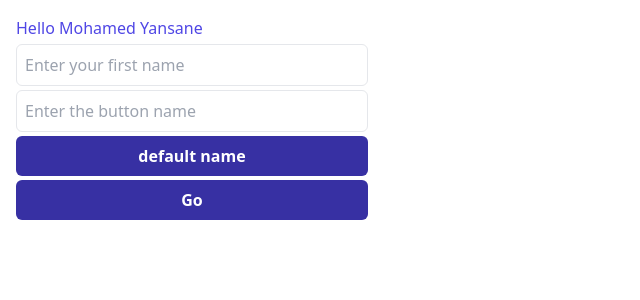
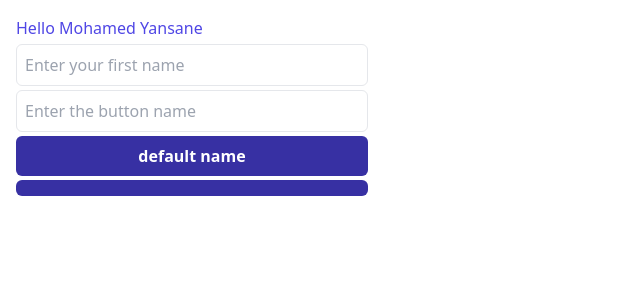
Before and after one commit to MohamedYansane/starting-react, a React (Create React App) app: page / in a window 1280 px wide. Shown: the top 300 px of the page, without its empty margins (0-640 px from the left). Built offline with nearby package versions, Linux system fonts and the light colour scheme.

Commit message:
adding new methode inside

```diff
--- a/src/Primarybtn.jsx
+++ b/src/Primarybtn.jsx
@@ -1,8 +1,8 @@
 import React from 'react'
 
-export const Primarybtn = () => {
+export const Primarybtn = ({btn_name}) => {
   return (
-    <button type="submit" className="p-btn">Go</button>
+    <button type="submit" className="p-btn">{btn_name}</button>
 
   )
 }
```
